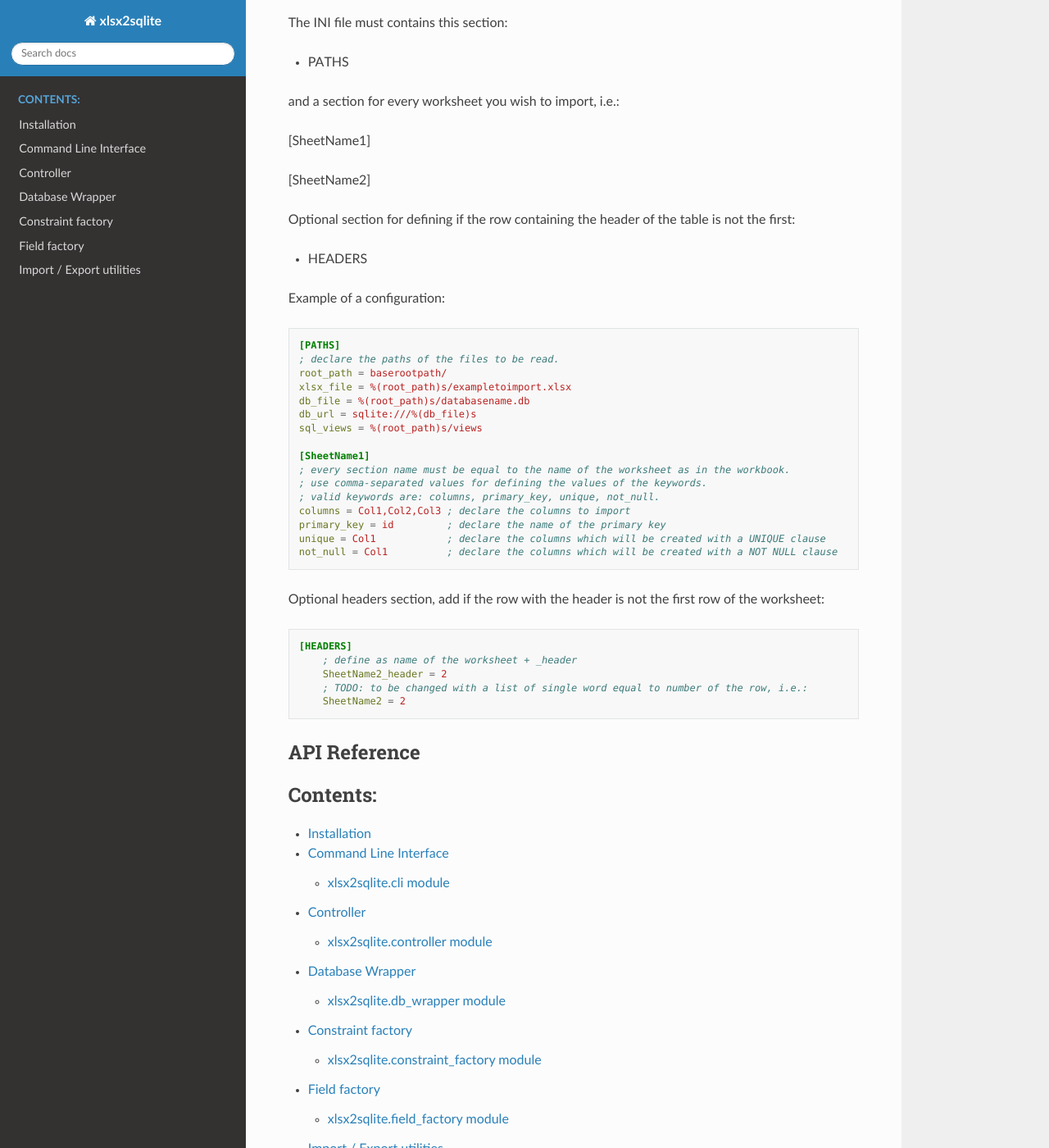
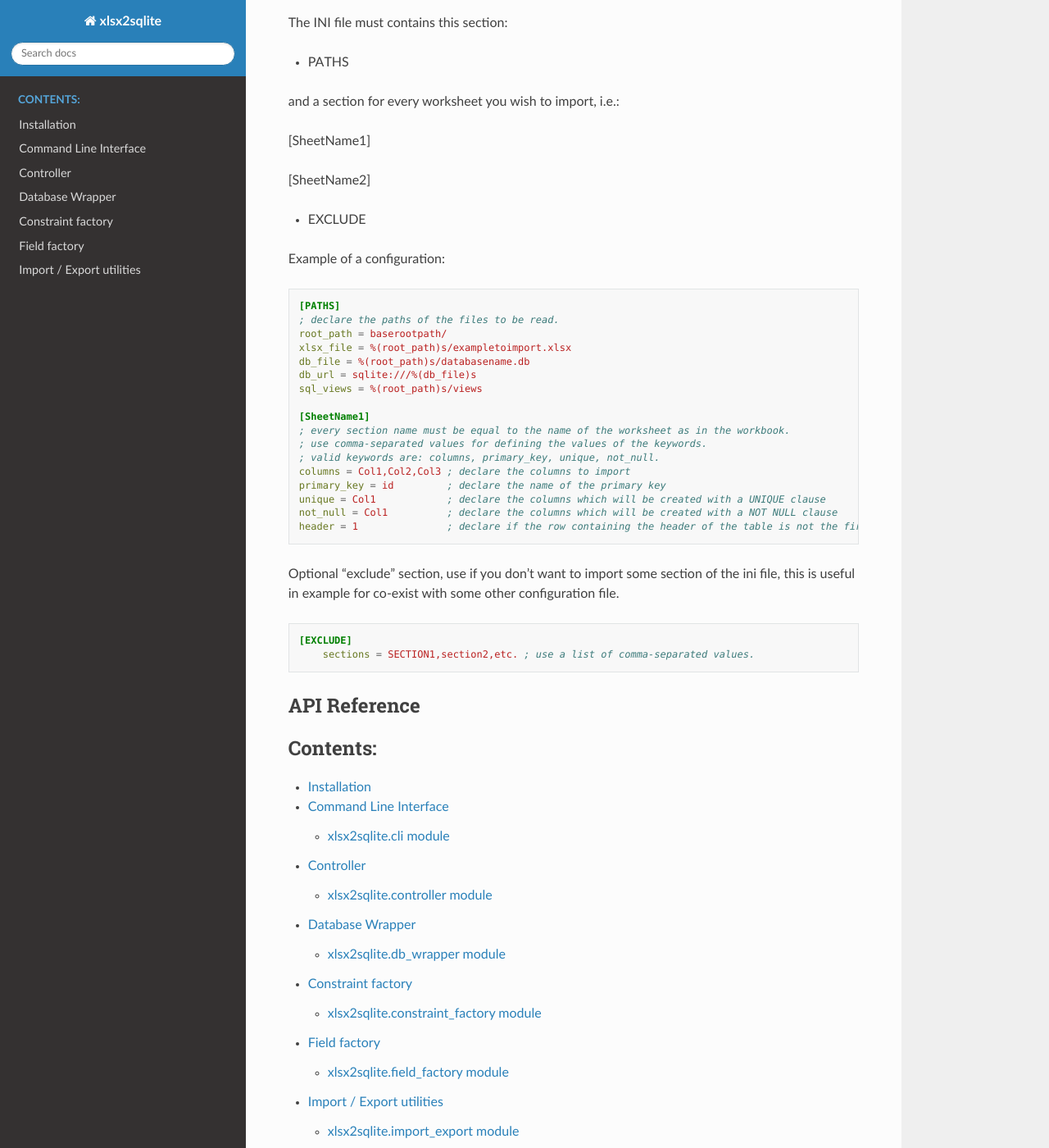
Before and after one commit to Xgalan/xlsx2sqlite, a Sphinx documentation site: the page built from docs/index.rst, in a window 1280 px wide and 1400 px high, scrolled down 653 px. Shown: the whole window at 82% size. Built offline with Sphinx 7.4.7 and the Read the Docs theme 2.0.0, drawn with Linux system fonts in a browser that asks for light colours; pages that are not in the unit, such as notebooks, are missing from menus.

Commit message:
modified how to declare the header row, see docs

```diff
--- a/docs/index.rst
+++ b/docs/index.rst
@@ -42,9 +42,8 @@
 
 [SheetName2]
 
-Optional section for defining if the row containing the header of the table is not the first:
 
-- HEADERS
+- EXCLUDE
 
 Example of a configuration:
 
@@ -66,17 +65,17 @@
     primary_key = id         ; declare the name of the primary key
     unique = Col1            ; declare the columns which will be created with a UNIQUE clause
     not_null = Col1          ; declare the columns which will be created with a NOT NULL clause
+    header = 1               ; declare if the row containing the header of the table is not the first
 
 
-Optional headers section, add if the row with the header is not the first row of the worksheet:
+
+Optional "exclude" section, use if you don't want to import some section of the ini file,
+this is useful in example for co-exist with some other configuration file.
 
 .. code-block:: ini
 
-    [HEADERS]
-        ; define as name of the worksheet + _header
-        SheetName2_header = 2
-        ; TODO: to be changed with a list of single word equal to number of the row, i.e.:
-        SheetName2 = 2
+    [EXCLUDE]
+        sections = SECTION1,section2,etc. ; use a list of comma-separated values.
 
 
 API Reference
```
Also changed, not shown: README.rst (+2 -12 lines), 6 other files.
